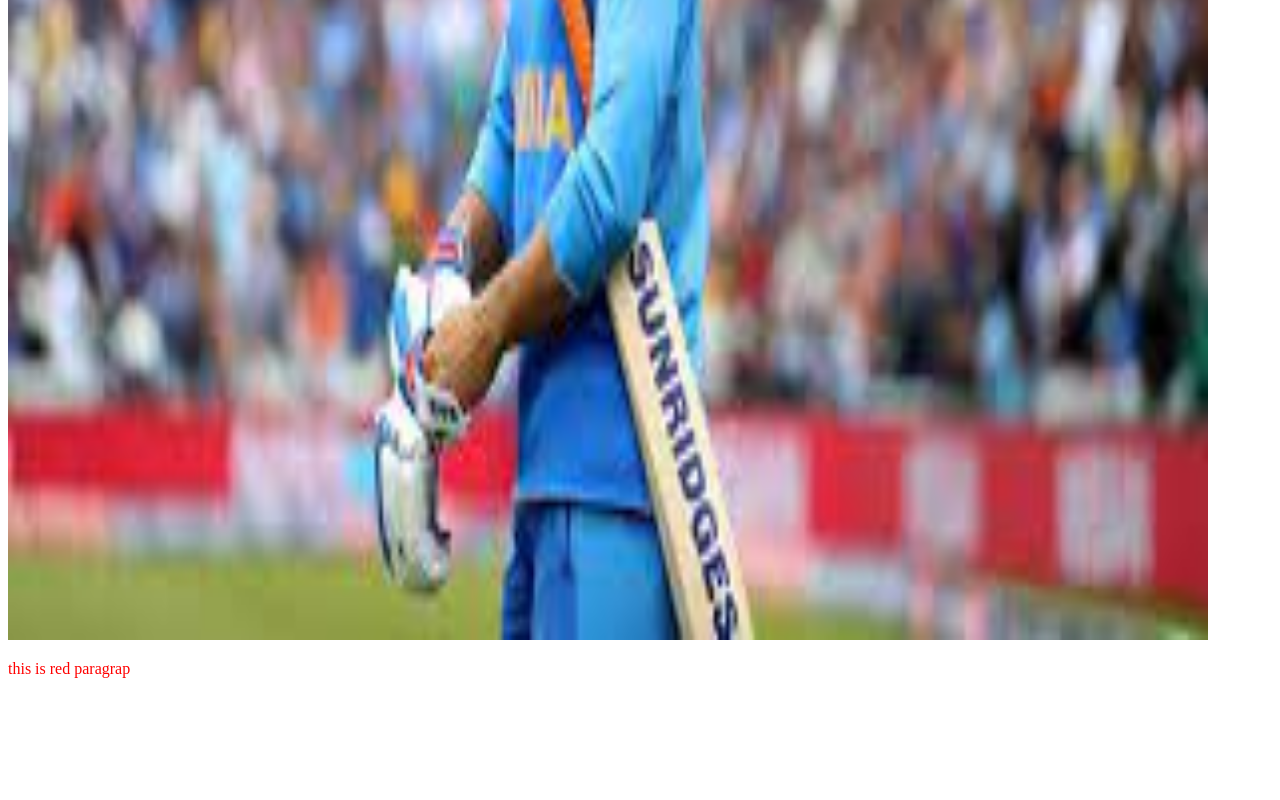
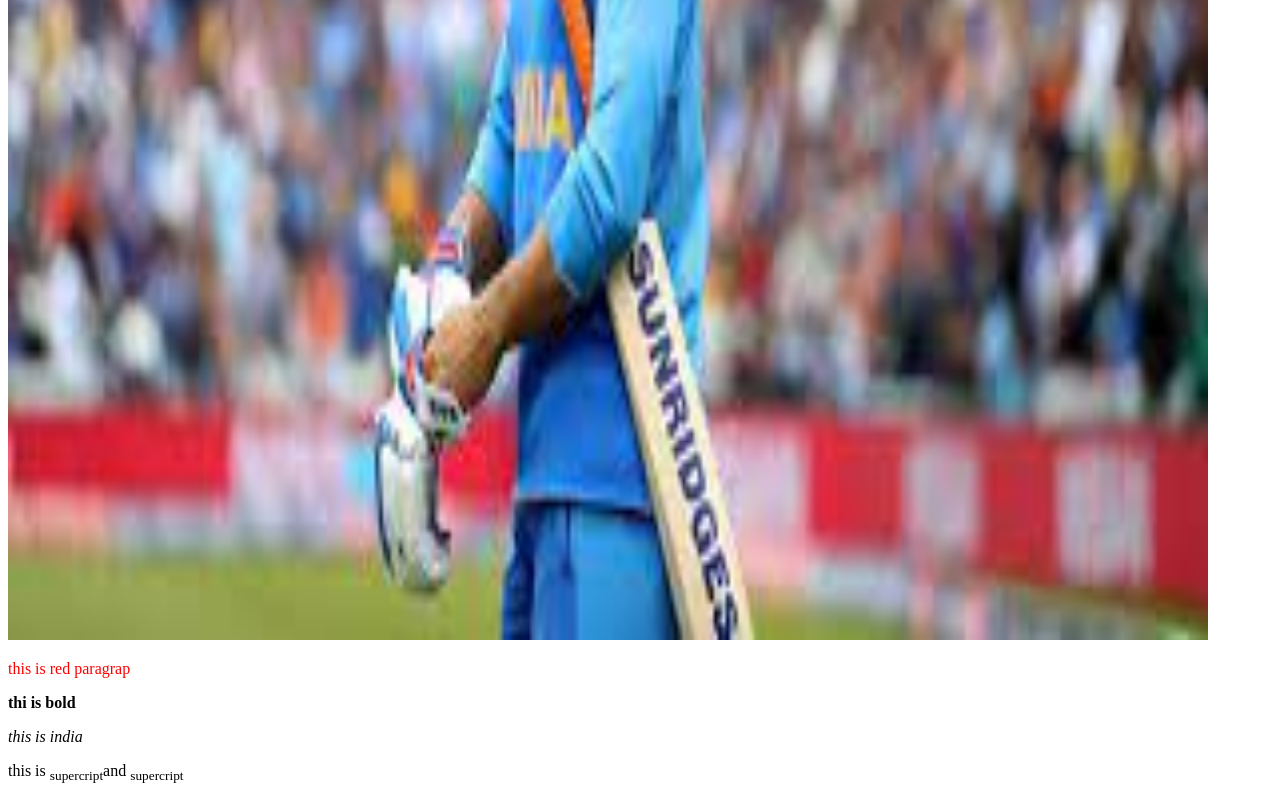
Before and after one commit to akashpavi22041999/w3school-learn-html, a plain HTML site: page index.html in a window 1280 px wide. Shown: the part 1116-1916 px from the top of the page. Before the commit the page ends 1810 px from the top, so only its background shows below. Drawn offline with Linux system fonts and the light colour scheme.

Commit message:
p and b tag and i inside sub tag

```diff
--- a/index.html
+++ b/index.html
@@ -22,6 +22,9 @@
   <a href="https://www.w3schools.com"> the link</a> <br>
   <img src="download.jpg" alt="W3Schools.com" width="1200" height="1300">
   <p style="color: red;">this is red paragrap</p>
+  <p><b>thi is bold</b></p>
+  <p><i>this is india</i></p>
+  <p>this is <sub>supercript</sub>and <sub>supercript</sub></p>
 
 
 </body>
```
